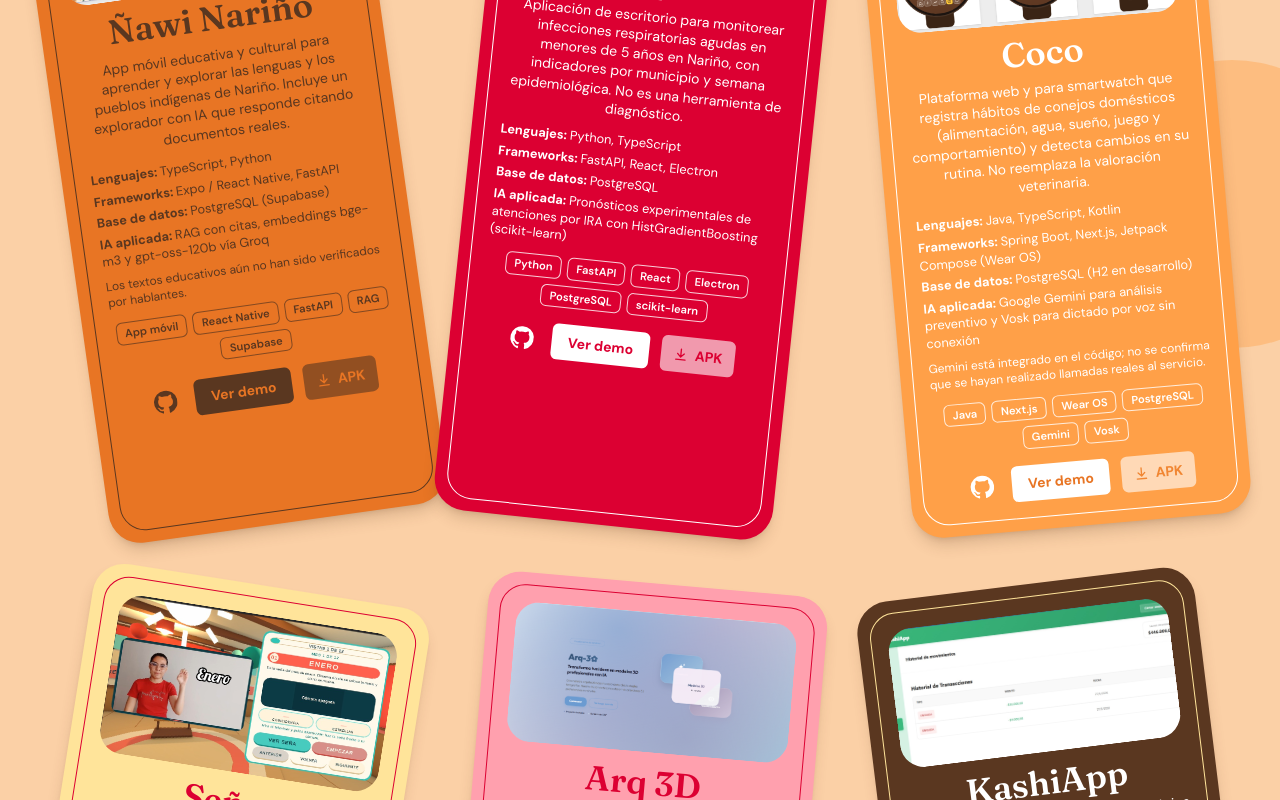
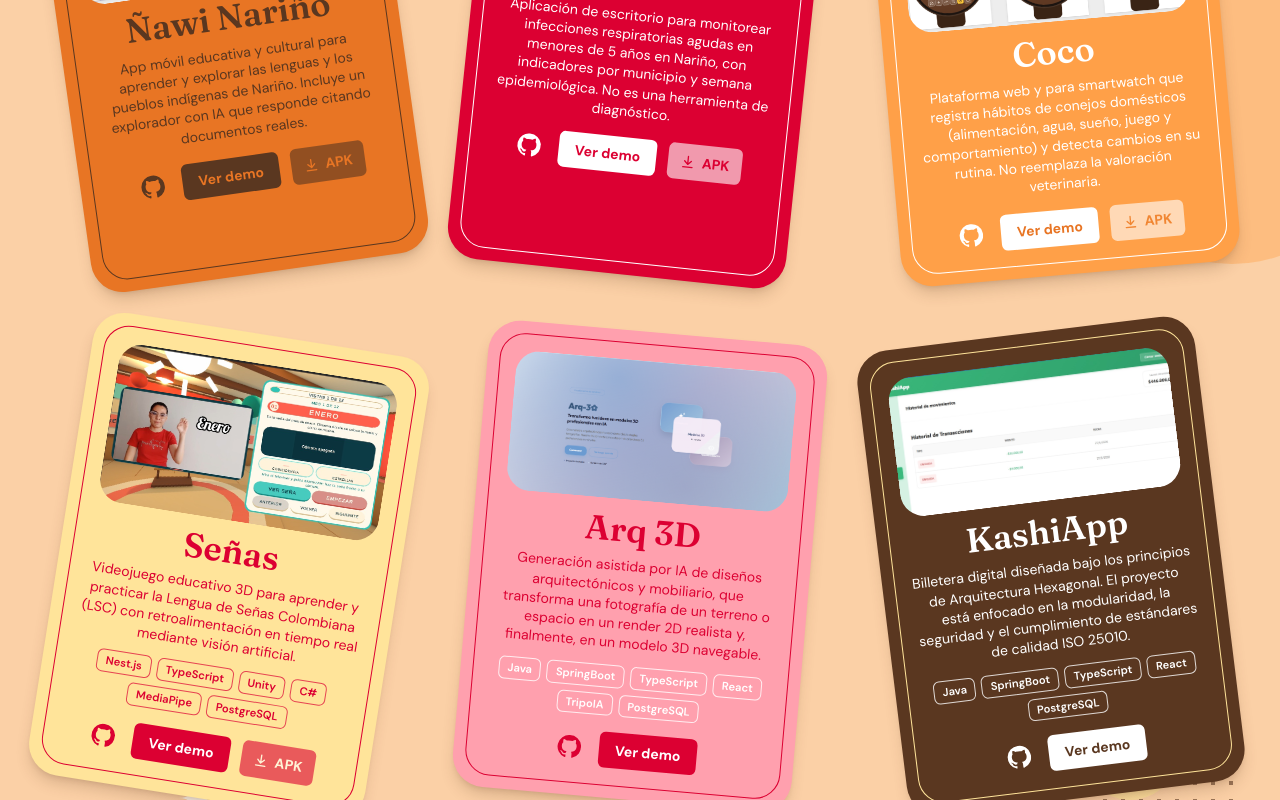
Before and after one commit to VictoriaArteaga/Mi-Portafolio, a Next.js app in the folder portafolio/: page / in a window 1280 px wide. Shown: the part 2380-3180 px from the top of the page. Built offline with nearby package versions, Linux system fonts and the light colour scheme; a web font is replaced by a local one.

Commit message:
Descripcion proyectos

```diff
--- a/portafolio/components/Projects.tsx
+++ b/portafolio/components/Projects.tsx
@@ -117,25 +117,15 @@ export default function Projects() {
                       <h3 className={`font-serif mt-3 text-center text-[2.125rem] font-semibold leading-[1.1] ${s.title}`}>{p.title}</h3>
                       <p className={`mt-2 text-center text-sm leading-snug ${s.text}`}>{p.description?.[lang] ?? t.description}</p>
 
-                      {p.technicalDetails && (
-                        <dl className={`mt-3 space-y-1 text-left text-[0.8rem] leading-snug ${s.text}`}>
-                          {p.technicalDetails[lang].map(({ label, value }) => (
-                            <div key={label}>
-                              <dt className="inline font-bold">{label}: </dt>
-                              <dd className="inline">{value}</dd>
-                            </div>
+                      {p.tags.length > 0 && (
+                        <ul className="mt-3 flex flex-wrap justify-center gap-1.5">
+                          {p.tags.map((tag) => (
+                            <li key={tag} className={`rounded-md border px-2 py-0.5 text-[0.7rem] font-semibold ${s.tag}`}>
+                              {tag}
+                            </li>
                           ))}
-                        </dl>
+                        </ul>
                       )}
-                      {p.note && <p className={`mt-2 text-left text-xs leading-snug ${s.text}`}>{p.note[lang]}</p>}
-
-                      <ul className="mt-3 flex flex-wrap justify-center gap-1.5">
-                        {p.tags.map((tag) => (
-                          <li key={tag} className={`rounded-md border px-2 py-0.5 text-[0.7rem] font-semibold ${s.tag}`}>
-                            {tag}
-                          </li>
-                        ))}
-                      </ul>
 
                       <div className="mt-4 flex items-center justify-center gap-3">
                         <a
--- a/portafolio/data/projects.ts
+++ b/portafolio/data/projects.ts
@@ -10,11 +10,6 @@ export type Project = {
   title: string;
   /** Descripción por idioma. Si falta se usa el texto provisional de lib/copy.ts. */
   description?: { es: string; en: string };
-  technicalDetails?: {
-    es: { label: string; value: string }[];
-    en: { label: string; value: string }[];
-  };
-  note?: { es: string; en: string };
   tags: string[];
   tone: ProjectTone;
   repo: string;
@@ -37,25 +32,7 @@ export const projects: Project[] = [
       es: "App móvil educativa y cultural para aprender y explorar las lenguas y los pueblos indígenas de Nariño. Incluye un explorador con IA que responde citando documentos reales.",
       en: "Educational and cultural mobile app to learn about and explore the languages and Indigenous peoples of Nariño. Includes an AI explorer that answers with citations from real documents.",
     },
-    technicalDetails: {
-      es: [
-        { label: "Lenguajes", value: "TypeScript, Python" },
-        { label: "Frameworks", value: "Expo / React Native, FastAPI" },
-        { label: "Base de datos", value: "PostgreSQL (Supabase)" },
-        { label: "IA aplicada", value: "RAG con citas, embeddings bge-m3 y gpt-oss-120b vía Groq" },
-      ],
-      en: [
-        { label: "Languages", value: "TypeScript, Python" },
-        { label: "Frameworks", value: "Expo / React Native, FastAPI" },
-        { label: "Database", value: "PostgreSQL (Supabase)" },
-        { label: "Applied AI", value: "Cited RAG with bge-m3 embeddings and gpt-oss-120b via Groq" },
-      ],
-    },
-    note: {
-      es: "Los textos educativos aún no han sido verificados por hablantes.",
-      en: "The educational texts have not yet been verified by speakers.",
-    },
-    tags: ["App móvil", "React Native", "FastAPI", "RAG", "Supabase"],
+    tags: [],
     tone: "terracota",
     repo: "https://github.com/VictoriaArteaga/NawiNarino.git",
     demo: "#",
@@ -68,21 +45,7 @@ export const projects: Project[] = [
       es: "Aplicación de escritorio para monitorear infecciones respiratorias agudas en menores de 5 años en Nariño, con indicadores por municipio y semana epidemiológica. No es una herramienta de diagnóstico.",
       en: "Desktop application for monitoring acute respiratory infections in children under 5 in Nariño, with indicators by municipality and epidemiological week. It is not a diagnostic tool.",
     },
-    technicalDetails: {
-      es: [
-        { label: "Lenguajes", value: "Python, TypeScript" },
-        { label: "Frameworks", value: "FastAPI, React, Electron" },
-        { label: "Base de datos", value: "PostgreSQL" },
-        { label: "IA aplicada", value: "Pronósticos experimentales de atenciones por IRA con HistGradientBoosting (scikit-learn)" },
-      ],
-      en: [
-        { label: "Languages", value: "Python, TypeScript" },
-        { label: "Frameworks", value: "FastAPI, React, Electron" },
-        { label: "Database", value: "PostgreSQL" },
-        { label: "Applied AI", value: "Experimental forecasts of ARI visits with HistGradientBoosting (scikit-learn)" },
-      ],
-    },
-    tags: ["Python", "FastAPI", "React", "Electron", "PostgreSQL", "scikit-learn"],
+    tags: [],
     tone: "crimson",
     repo: "https://github.com/VictoriaArteaga/RESPIRA.git",
     demo: "https://respira-eta.vercel.app/",
@@ -95,25 +58,7 @@ export const projects: Project[] = [
       es: "Plataforma web y para smartwatch que registra hábitos de conejos domésticos (alimentación, agua, sueño, juego y comportamiento) y detecta cambios en su rutina. No reemplaza la valoración veterinaria.",
       en: "Web and smartwatch platform for tracking pet rabbits' habits (feeding, water, sleep, play, and behavior) and detecting changes in their routine. It does not replace veterinary assessment.",
     },
-    technicalDetails: {
-      es: [
-        { label: "Lenguajes", value: "Java, TypeScript, Kotlin" },
-        { label: "Frameworks", value: "Spring Boot, Next.js, Jetpack Compose (Wear OS)" },
-        { label: "Base de datos", value: "PostgreSQL (H2 en desarrollo)" },
-        { label: "IA aplicada", value: "Google Gemini para análisis preventivo y Vosk para dictado por voz sin conexión" },
-      ],
-      en: [
-        { label: "Languages", value: "Java, TypeScript, Kotlin" },
-        { label: "Frameworks", value: "Spring Boot, Next.js, Jetpack Compose (Wear OS)" },
-        { label: "Database", value: "PostgreSQL (H2 in development)" },
-        { label: "Applied AI", value: "Google Gemini for preventive analysis and Vosk for offline voice dictation" },
-      ],
-    },
-    note: {
-      es: "Gemini está integrado en el código; no se confirma que se hayan realizado llamadas reales al servicio.",
-      en: "Gemini is integrated in the code; actual calls to the service have not been confirmed.",
-    },
-    tags: ["Java", "Next.js", "Wear OS", "PostgreSQL", "Gemini", "Vosk"],
+    tags: [],
     tone: "tangerine",
     repo: "https://github.com/VictoriaArteaga/COCO.git",
     demo: "https://coco-murex-omega.vercel.app/",
```
